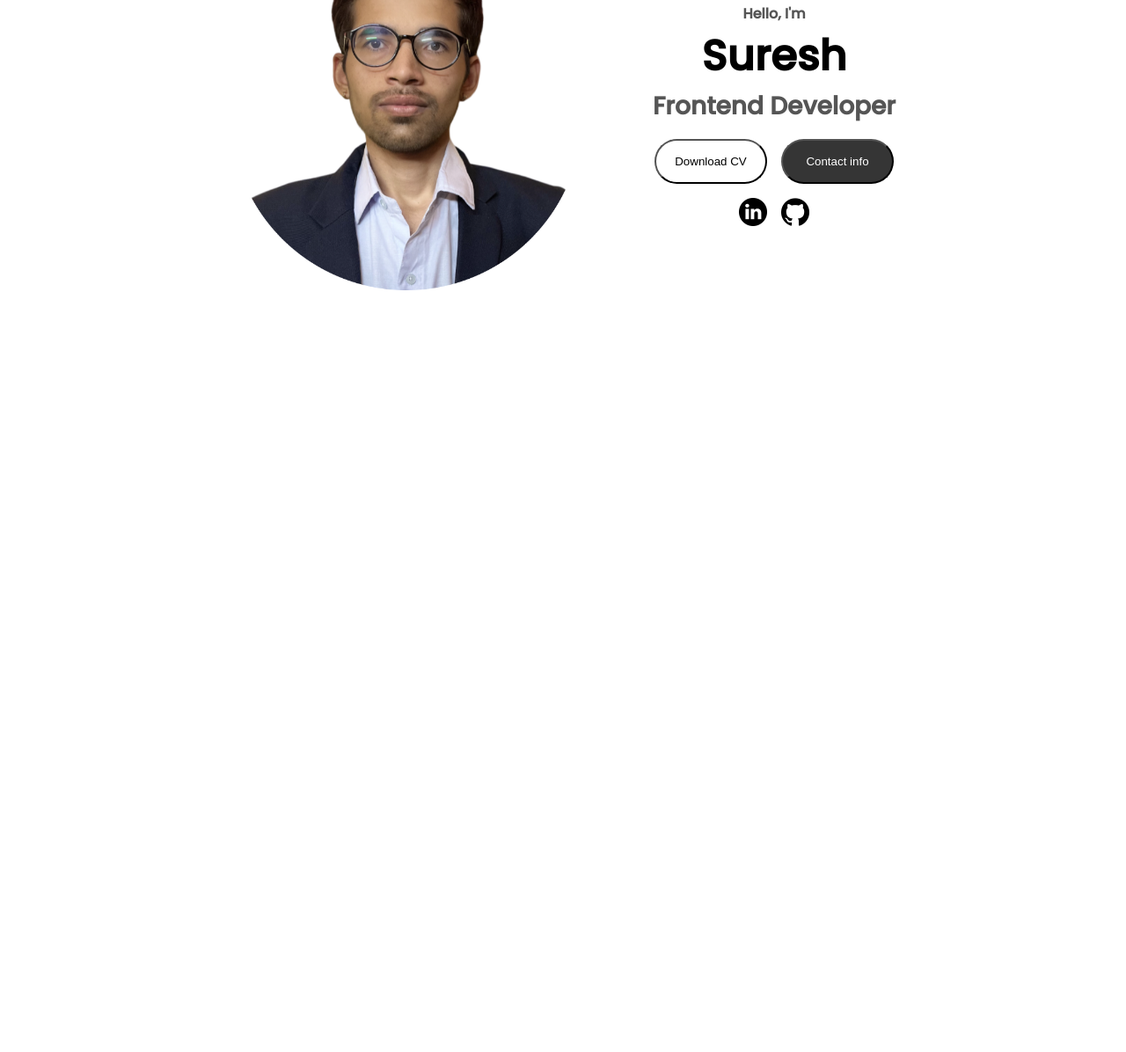
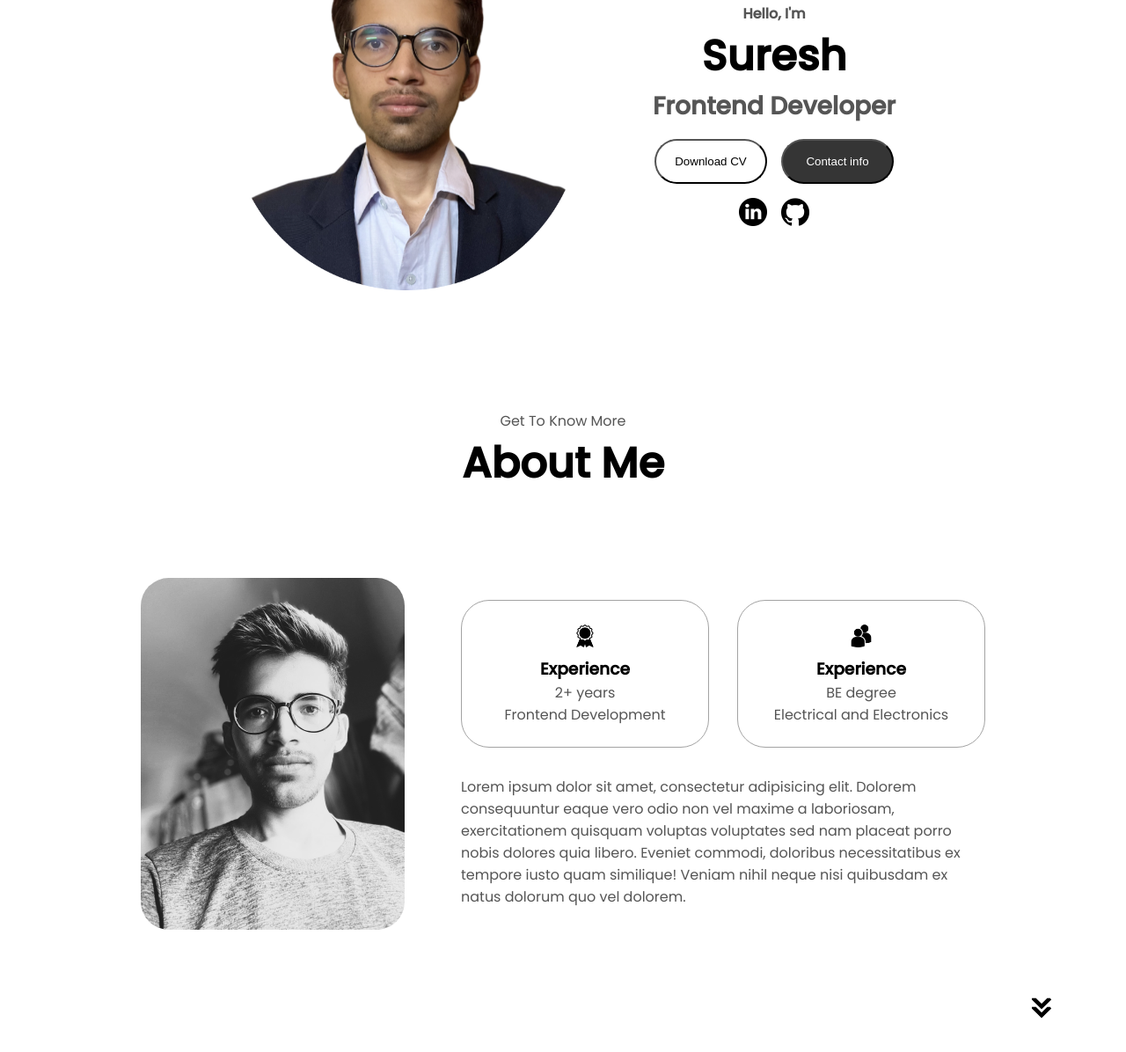
Before and after one commit to Lone-entity/portfolio-page, a plain HTML site: page index.html in a window 1280 px wide. Shown: the part 342-1538 px from the top of the page at 88% size. Before the commit the page ends 800 px from the top, so only its background shows below. Drawn offline with Linux system fonts and the light colour scheme.

Commit message:
5 commit

```diff
--- a/index.html
+++ b/index.html
@@ -66,6 +66,35 @@
              </div>
         </div>
     </section>
+    <section id="about">
+        <p class="section__text__p1">Get To Know More</p>
+        <h1 class="title">About Me</h1>
+        <div class="section-container">
+          <div class="section__pic-container">
+            <img src="./assets/about-pic.jpg" alt="Profile picture" class="about-pic">
+          </div>
+          <div class="about-details-container">
+          <div class="about-containers">
+            <div class="details-container">
+              <img src="./assets/experience.png" alt="Experion icon" class="icon">
+              <h3>Experience</h3>
+              <p>2+ years <br>Frontend Development</p>
+            </div>
+            <div class="details-container">
+             <img src="./assets/education.png" alt="Education icon" class="icon">
+              <h3>Experience</h3>
+              <p>BE degree<br>Electrical and Electronics</p>
+            </div>
+            </div>
+            <div class="text-container">
+                <p>
+                    Lorem ipsum dolor sit amet, consectetur adipisicing elit. Dolorem consequuntur eaque vero odio non vel maxime a laboriosam, exercitationem quisquam voluptas voluptates sed nam placeat porro nobis dolores quia libero. Eveniet commodi, doloribus necessitatibus ex tempore iusto quam similique! Veniam nihil neque nisi quibusdam ex natus dolorum quo vel dolorem.
+                </p>
+            </div>
+          </div>
+        </div>
+        <img src="./assets/arrow.png" alt="Arrow icon" class="icon arrow" onclick="location.href='./#experience'">
+    </section>
 
  <script src="script.js"></script>
 </body>
--- a/style.css
+++ b/style.css
@@ -160,6 +160,7 @@ section{
     width: 400px;
     margin: auto 0;
 }
+
 .section__text{
     align-self: center;
     text-align: center;
@@ -233,3 +234,48 @@ section{
 .btn-container{
     gap: 1rem;
 }
+/* About section*/
+#about{
+    position: relative;
+}
+.about-containers{
+    gap: 2rem;
+    margin-bottom: 2rem;
+    margin-top: 2re;
+
+}
+.about-details-container{
+    justify-content: center;
+    flex-direction: column;
+}
+.about-containers,.about-details-container{
+    display: flex;
+}
+.about-pic{
+    border-radius:2rem;
+}
+.arrow{
+    position: absolute;
+    right: -5rem;
+    bottom: 2.5rem;
+}
+.details-container{
+    padding: 1.5rem;
+    flex: 1;
+    background: white;
+    border-radius: 2rem;
+    border: rgb(53, 53, 53) 0.1rem solid;
+    border-color: rgb(163,163,163);
+    text-align: center;
+
+}
+.section-container{
+    gap: 4rem;
+    height: 80%;
+}
+.section__pic-container{
+    height: 400px;
+    width: 400px;
+    margin: auto 0;
+
+}
```
Also changed, not shown: assets/about-pic.jpg (added), assets/about-pic.png (deleted).
